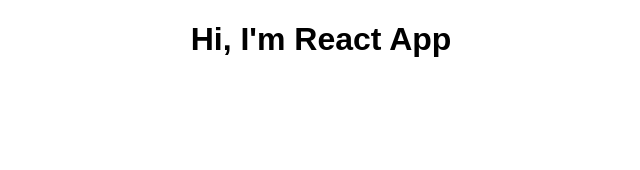
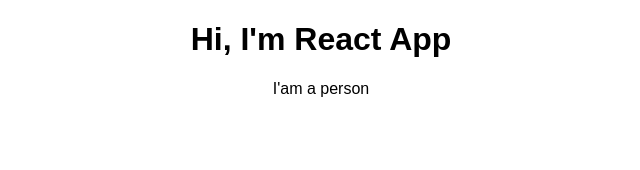
Before and after one commit to limozaza/r001, a React (Create React App) app: page / in a window 1280 px wide. Shown: the top 170 px of the page, without its empty margins (319-959 px from the left). Built offline with nearby package versions, Linux system fonts and the light colour scheme.

Commit message:
add first functional component

```diff
--- a/src/App.js
+++ b/src/App.js
@@ -1,11 +1,13 @@
 import React, { Component } from 'react';
 import './App.css';
+import Person from './Person/Person';
 
 class App extends Component {
   render() {
     return (
       <div className="App">
         <h1>Hi, I'm React App</h1>
+        <Person/>
       </div>
     );
   }
--- /dev/null
+++ b/src/Person/Person.js
@@ -0,0 +1,7 @@
+import React from 'react';
+const person = () => {
+    return(
+        <p>I'am a person</p>
+    );
+}
+export default person;
```
